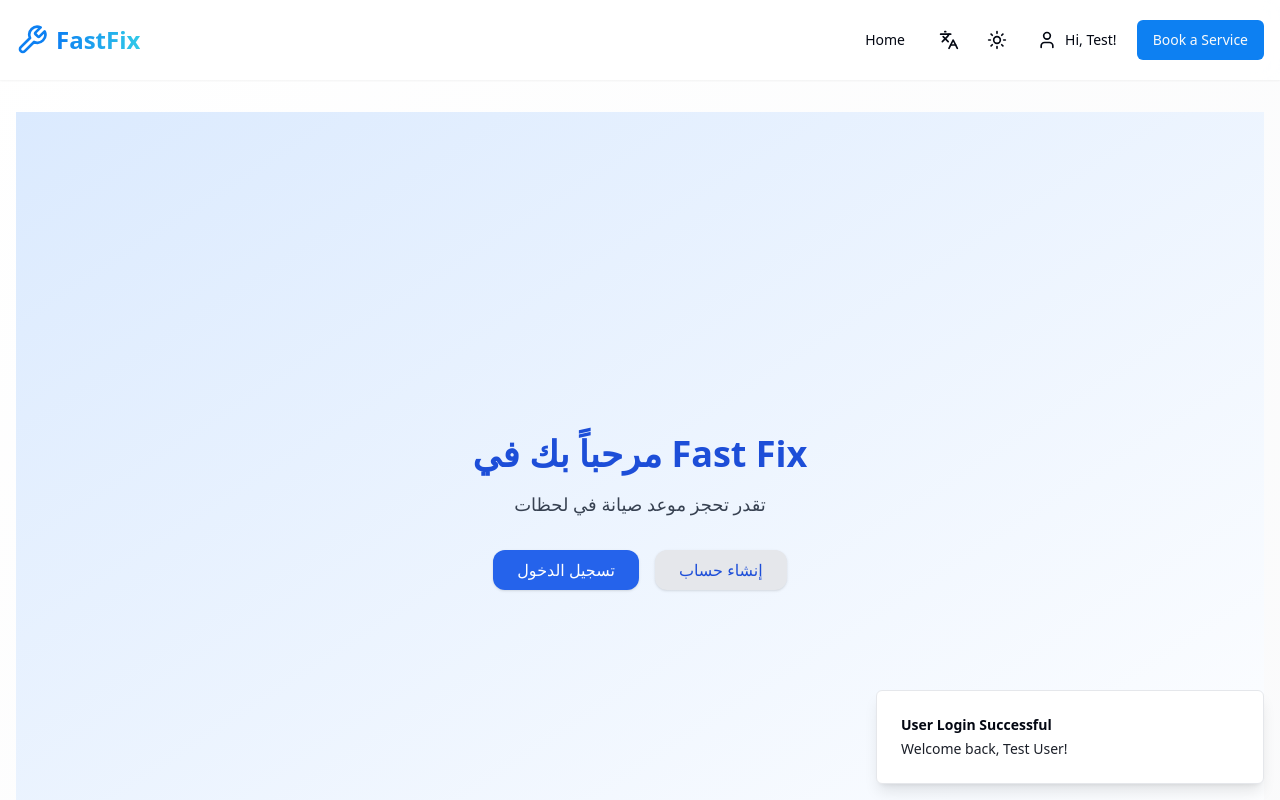
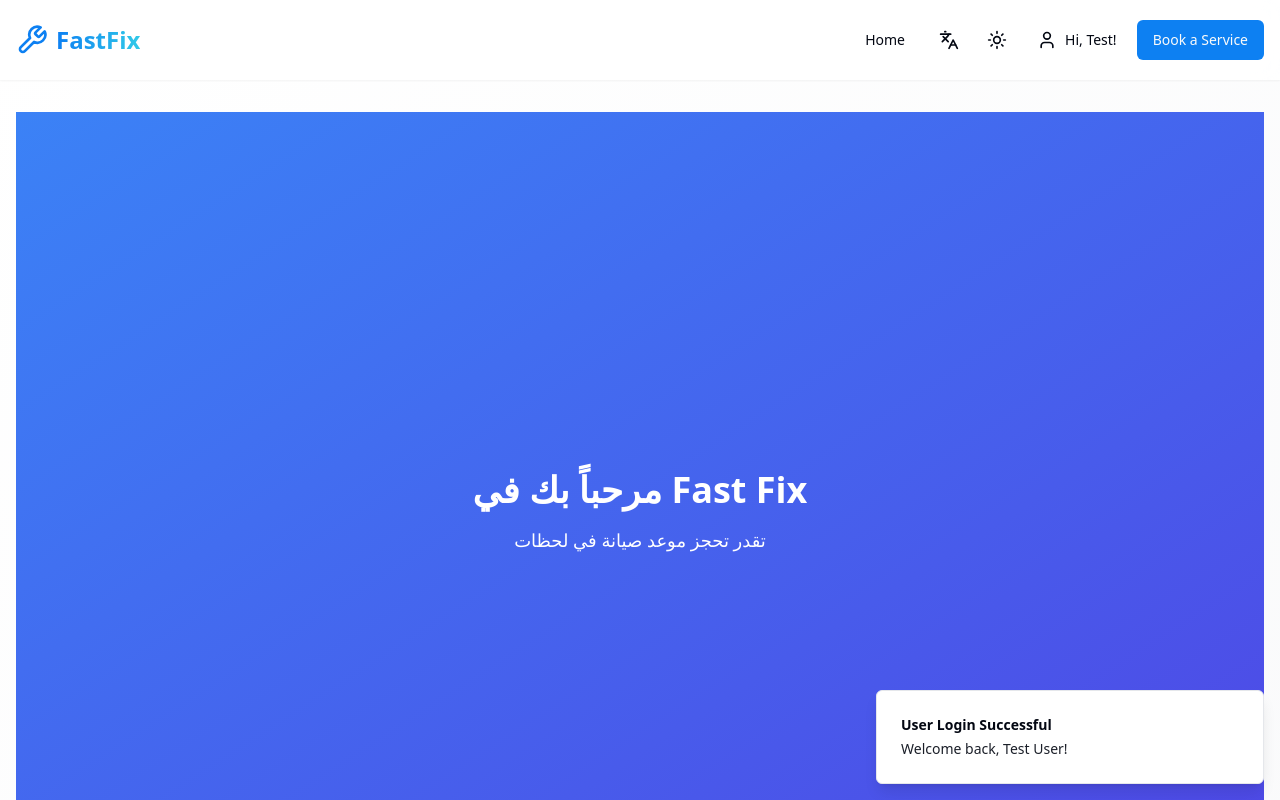
Before and after one commit to mo2009453/Fast-fix, a React (Vite) app: page /login/user in a window 1280 px wide. Both pictures are taken after typing "name@example.com", "Sample123" into the empty fields and a click on the button "Sign In". Shown: the top 800 px of the page. Built offline with nearby package versions, Linux system fonts and the light colour scheme.

Commit message:
WelcomeScreen.jsx

```diff
--- a/src/pages/WelcomeScreen.jsx
+++ b/src/pages/WelcomeScreen.jsx
@@ -1,26 +1,25 @@
-// WelcomeScreen.jsx
-import React from 'react';
+import React, { useEffect } from 'react';
+import { useNavigate } from 'react-router-dom';
 
-export default function WelcomeScreen({ onLogin, onSignup }) {
+const WelcomeScreen = () => {
+  const navigate = useNavigate();
+
+  useEffect(() => {
+    const timer = setTimeout(() => {
+      navigate('/login/user'); // التحويل لصفحة تسجيل الدخول بعد 3 ثواني
+    }, 3000);
+
+    return () => clearTimeout(timer); // تنظيف التايمر عند الخروج
+  }, [navigate]);
+
   return (
-    <div className="flex flex-col items-center justify-center h-screen bg-gradient-to-br from-blue-100 to-white text-center p-4">
-      <h1 className="text-4xl font-bold text-blue-700 mb-4">مرحباً بك في Fast Fix</h1>
-      <p className="text-lg text-gray-700 mb-8">تقدر تحجز موعد صيانة في لحظات</p>
-
-      <div className="flex gap-4">
-        <button
-          onClick={onLogin}
-          className="bg-blue-600 text-white px-6 py-2 rounded-xl shadow hover:bg-blue-700"
-        >
-          تسجيل الدخول
-        </button>
-        <button
-          onClick={onSignup}
-          className="bg-gray-200 text-blue-700 px-6 py-2 rounded-xl shadow hover:bg-gray-300"
-        >
-          إنشاء حساب
-        </button>
+    <div className="flex items-center justify-center min-h-screen bg-gradient-to-br from-blue-500 to-indigo-600 text-white text-center">
+      <div>
+        <h1 className="text-4xl font-bold mb-4">مرحباً بك في Fast Fix</h1>
+        <p className="text-lg">تقدر تحجز موعد صيانة في لحظات</p>
       </div>
     </div>
   );
-}
+};
+
+export default WelcomeScreen;
```
